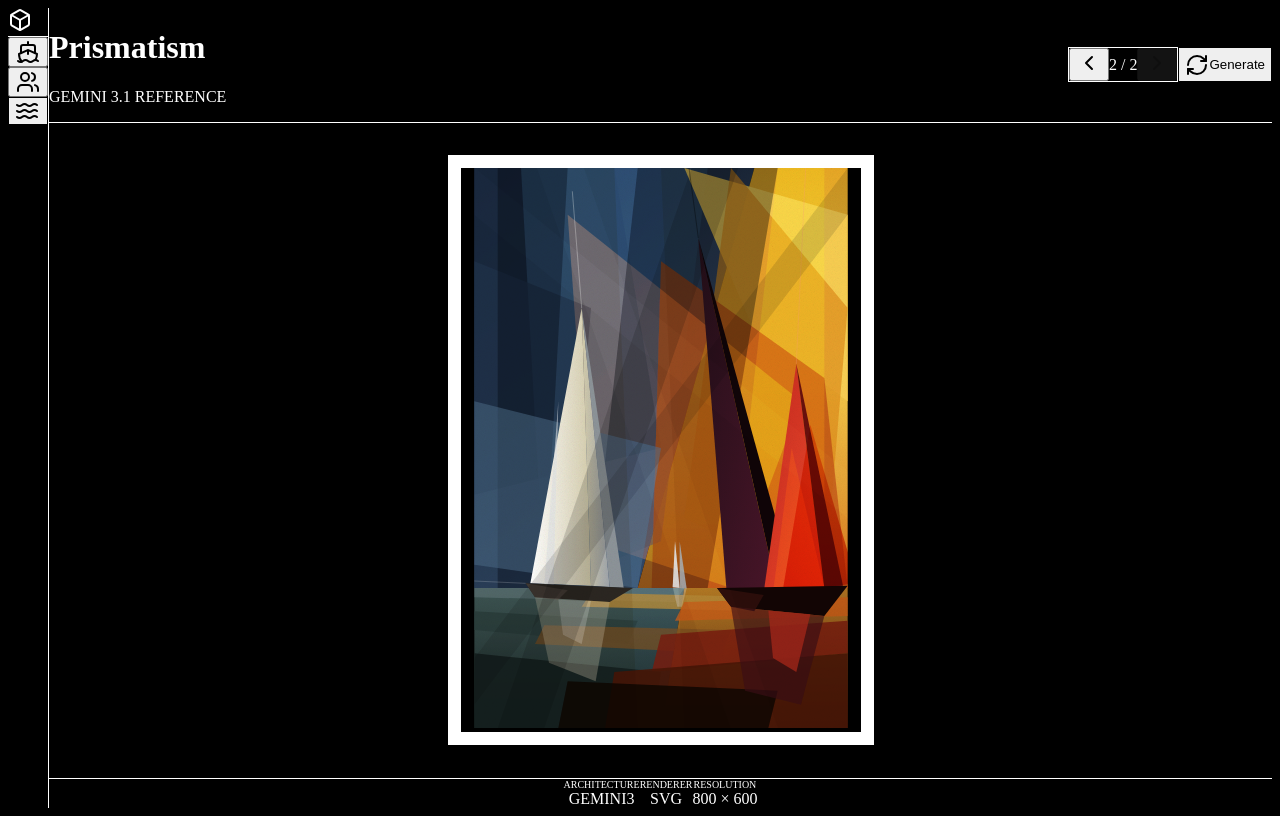
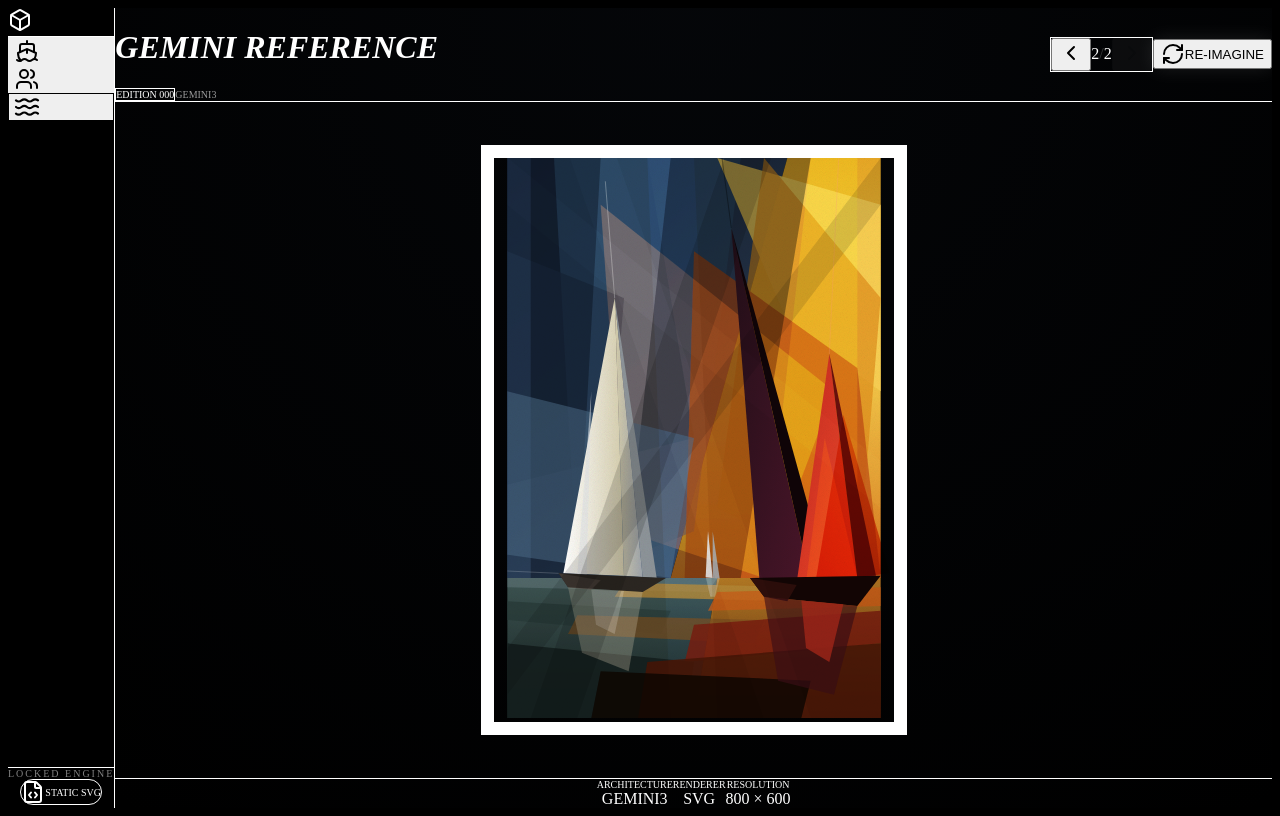
Before and after one commit to cshabsin/feininger, a Next.js app: page /feininger/ in a window 1280 px wide. Both pictures are taken after a click on the button 49 px from the left and 110 px from the top of the page. Built offline with nearby package versions, Linux system fonts and the light colour scheme.

Commit message:
Refine UI aesthetic with softer borders, better spacing, and clearer toggle.
Gemini commit: the UI is kinda janky looking, no spacing between buttons and their neighbors, bright white lines dividing sections... and what are the buttons in the bottom left corner?

```diff
--- a/app/page.tsx
+++ b/app/page.tsx
@@ -54,109 +54,130 @@ export default function Home() {
   const showRenderToggle = version !== 'gemini3';
 
   return (
-    <div className="flex h-screen bg-neutral-950 text-neutral-200 overflow-hidden">
+    <div className="flex h-screen bg-neutral-950 text-neutral-200 overflow-hidden font-sans">
       {/* Left Sidebar */}
-      <aside className="w-20 lg:w-64 border-r border-neutral-800 bg-neutral-900 flex flex-col items-center lg:items-stretch p-4 gap-8">
-        <div className="flex items-center gap-3 px-2 py-4 border-b border-neutral-800 w-full mb-4">
-          <div className="p-2 bg-slate-700 rounded-lg">
+      <aside className="w-20 lg:w-72 border-r border-white/5 bg-neutral-900/50 backdrop-blur-xl flex flex-col p-4 gap-8">
+        <div className="flex items-center gap-3 px-3 py-6 border-b border-white/5 w-full mb-2">
+          <div className="p-2 bg-gradient-to-br from-slate-600 to-slate-800 rounded-xl shadow-inner">
              <Box className="w-6 h-6 text-white" />
           </div>
-          <span className="font-bold text-lg hidden lg:block tracking-tight">Feininger</span>
+          <div className="flex flex-col hidden lg:flex">
+            <span className="font-bold text-lg tracking-tight leading-none">Feininger</span>
+            <span className="text-[10px] text-neutral-500 font-mono mt-1 uppercase tracking-widest">Prismatism Lab</span>
+          </div>
         </div>
 
-        <nav className="flex flex-col gap-2 w-full flex-1">
-          <p className="text-[10px] uppercase tracking-widest text-neutral-500 font-bold px-3 mb-2 hidden lg:block">Versions</p>
+        <nav className="flex flex-col gap-3 w-full flex-1">
+          <p className="text-[10px] uppercase tracking-[0.2em] text-neutral-500 font-bold px-3 mb-1 hidden lg:block opacity-50">Collection</p>
 
           <button
             onClick={() => { setVersion('v1'); handleGenerate('v1'); }}
-            className={`flex items-center gap-3 px-3 py-3 rounded-xl transition-all group ${version === 'v1' ? 'bg-slate-800 text-white shadow-lg border border-slate-700' : 'text-neutral-500 hover:bg-neutral-800 hover:text-neutral-300'}`}
+            className={`flex items-center gap-4 px-4 py-4 rounded-2xl transition-all duration-300 group ${version === 'v1' ? 'bg-white/10 text-white shadow-2xl border border-white/10' : 'text-neutral-500 hover:bg-white/5 hover:text-neutral-300 border border-transparent'}`}
             title="V1: Sails"
           >
-            <Ship className={`w-5 h-5 ${version === 'v1' ? 'text-slate-400' : 'group-hover:text-neutral-400'}`} />
+            <Ship className={`w-5 h-5 transition-transform duration-500 ${version === 'v1' ? 'text-slate-400 scale-110' : 'group-hover:text-neutral-400'}`} />
             <div className="flex flex-col items-start leading-none hidden lg:flex">
-              <span className="font-semibold text-sm">V1: Sails</span>
-              <span className="text-[10px] opacity-50 mt-1">Prismatism</span>
+              <span className="font-bold text-sm">V1: Sails</span>
+              <span className="text-[10px] opacity-40 mt-1.5 font-mono">Generative Prismatism</span>
             </div>
           </button>
 
           <button
             onClick={(e) => { setVersion('v2'); handleGenerate('v2', e.shiftKey); }}
-            className={`flex items-center gap-3 px-3 py-3 rounded-xl transition-all group ${version === 'v2' ? 'bg-slate-800 text-white shadow-lg border border-slate-700' : 'text-neutral-500 hover:bg-neutral-800 hover:text-neutral-300'}`}
+            className={`flex items-center gap-4 px-4 py-4 rounded-2xl transition-all duration-300 group ${version === 'v2' ? 'bg-white/10 text-white shadow-2xl border border-white/10' : 'text-neutral-500 hover:bg-white/5 hover:text-neutral-300 border border-transparent'}`}
             title="V2: Figures"
           >
-            <Users className={`w-5 h-5 ${version === 'v2' ? 'text-slate-400' : 'group-hover:text-neutral-400'}`} />
+            <Users className={`w-5 h-5 transition-transform duration-500 ${version === 'v2' ? 'text-slate-400 scale-110' : 'group-hover:text-neutral-400'}`} />
             <div className="flex flex-col items-start leading-none hidden lg:flex">
-              <span className="font-semibold text-sm">V2: Figures</span>
-              <span className="text-[10px] opacity-50 mt-1">Intentional</span>
+              <span className="font-bold text-sm">V2: Figures</span>
+              <span className="text-[10px] opacity-40 mt-1.5 font-mono">Intentional Forms</span>
             </div>
           </button>
 
+          <div className="h-px bg-white/5 my-2 mx-3 hidden lg:block" />
+
           <button
             onClick={() => { setVersion('gemini3'); handleGenerate('gemini3'); }}
-            className={`flex items-center gap-3 px-3 py-3 rounded-xl transition-all group ${version === 'gemini3' ? 'bg-slate-800 text-white shadow-lg border border-slate-700' : 'text-neutral-500 hover:bg-neutral-800 hover:text-neutral-300'}`}
+            className={`flex items-center gap-4 px-4 py-4 rounded-2xl transition-all duration-300 group ${version === 'gemini3' ? 'bg-white/10 text-white shadow-2xl border border-white/10' : 'text-neutral-500 hover:bg-white/5 hover:text-neutral-300 border border-transparent'}`}
             title="Gemini 3.1 Pro"
           >
-            <Waves className={`w-5 h-5 ${version === 'gemini3' ? 'text-slate-400' : 'group-hover:text-neutral-400'}`} />
+            <Waves className={`w-5 h-5 transition-transform duration-500 ${version === 'gemini3' ? 'text-slate-400 scale-110' : 'group-hover:text-neutral-400'}`} />
             <div className="flex flex-col items-start leading-none hidden lg:flex">
-              <span className="font-semibold text-sm line-clamp-1">Gemini 3.1</span>
-              <span className="text-[10px] opacity-50 mt-1 uppercase">Reference</span>
+              <span className="font-bold text-sm line-clamp-1">Gemini 3.1</span>
+              <span className="text-[10px] opacity-40 mt-1.5 font-mono uppercase">Reference Art</span>
             </div>
           </button>
         </nav>
 
-        {/* Conditional Toggle */}
-        {showRenderToggle && (
-          <div className="w-full pt-6 border-t border-neutral-800 mt-auto">
-            <p className="text-[10px] uppercase tracking-widest text-neutral-500 font-bold px-3 mb-4 hidden lg:block">Renderer</p>
-            <div className="flex bg-neutral-950 p-1 rounded-xl border border-neutral-800 relative">
+        {/* Improved Toggle */}
+        <div className="w-full pt-6 border-t border-white/5 mt-auto pb-4">
+          {showRenderToggle ? (
+            <>
+              <p className="text-[10px] uppercase tracking-[0.2em] text-neutral-500 font-bold px-3 mb-4 hidden lg:block opacity-50 text-center">Engine</p>
+              <div className="flex bg-black/40 p-1.5 rounded-2xl border border-white/5 relative mx-1">
                  <div
-                 className={`absolute top-1 bottom-1 w-[calc(50%-4px)] bg-slate-700 rounded-lg transition-transform duration-200 ease-out ${renderMode === 'canvas' ? 'translate-x-full' : 'translate-x-0'}`}
+                   className={`absolute top-1.5 bottom-1.5 w-[calc(50%-6px)] bg-slate-700/80 rounded-xl transition-all duration-300 ease-[cubic-bezier(0.23,1,0.32,1)] shadow-lg ${renderMode === 'canvas' ? 'translate-x-full' : 'translate-x-0'}`}
                  />
                  <button
                    onClick={() => setRenderMode('svg')}
-                 className={`flex-1 flex items-center justify-center gap-2 py-2 text-xs font-bold z-10 transition-colors ${renderMode === 'svg' ? 'text-white' : 'text-neutral-500 hover:text-neutral-300'}`}
+                   className={`flex-1 flex flex-col items-center justify-center gap-1 py-2.5 text-xs font-bold z-10 transition-colors ${renderMode === 'svg' ? 'text-white' : 'text-neutral-500 hover:text-neutral-300'}`}
                  >
-                 <FileCode className="w-3.5 h-3.5" />
-                 <span className="hidden lg:block">SVG</span>
+                   <FileCode className="w-4 h-4" />
+                   <span className="hidden lg:block text-[9px] uppercase tracking-wider mt-0.5">SVG</span>
                  </button>
                  <button
                    onClick={() => setRenderMode('canvas')}
-                 className={`flex-1 flex items-center justify-center gap-2 py-2 text-xs font-bold z-10 transition-colors ${renderMode === 'canvas' ? 'text-white' : 'text-neutral-500 hover:text-neutral-300'}`}
+                   className={`flex-1 flex flex-col items-center justify-center gap-1 py-2.5 text-xs font-bold z-10 transition-colors ${renderMode === 'canvas' ? 'text-white' : 'text-neutral-500 hover:text-neutral-300'}`}
                  >
-                 <Play className="w-3.5 h-3.5" />
-                 <span className="hidden lg:block">Canvas</span>
+                   <Play className="w-4 h-4" />
+                   <span className="hidden lg:block text-[9px] uppercase tracking-wider mt-0.5">Canvas</span>
                  </button>
+              </div>
+            </>
+          ) : (
+            <div className="px-4 py-6 text-center">
+              <span className="text-[10px] uppercase tracking-[0.2em] text-neutral-600 font-bold block mb-2 opacity-50">Locked Engine</span>
+              <div className="inline-flex items-center gap-2 px-3 py-1.5 bg-white/5 rounded-full border border-white/5 text-[10px] font-mono text-neutral-400">
+                <FileCode className="w-3 h-3" /> STATIC SVG
               </div>
             </div>
           )}
+        </div>
       </aside>
 
       {/* Main Content */}
-      <main className="flex-1 flex flex-col relative overflow-y-auto">
-        <header className="flex items-center justify-between p-6 border-b border-neutral-900 bg-neutral-950/50 backdrop-blur-md sticky top-0 z-20">
+      <main className="flex-1 flex flex-col relative overflow-y-auto bg-[radial-gradient(circle_at_50%_0%,rgba(30,41,59,0.15),transparent)]">
+        <header className="flex items-center justify-between px-10 py-8 border-b border-white/5 bg-neutral-950/20 backdrop-blur-md sticky top-0 z-20">
           <div>
-            <h1 className="text-xl font-bold tracking-tight">Prismatism</h1>
-            <p className="text-xs text-neutral-500 font-mono">
-              {currentData?.version === 'v1' ? 'LYONEL FEININGER STYLE - V1' : currentData?.version === 'v2' ? 'LYONEL FEININGER STYLE - V2' : 'GEMINI 3.1 REFERENCE'}
-            </p>
+            <h1 className="text-2xl font-black tracking-tighter text-white uppercase italic">
+              {currentData?.version === 'v1' ? 'Prismatic Sails' : currentData?.version === 'v2' ? 'The Watchers' : 'Gemini Reference'}
+            </h1>
+            <div className="flex items-center gap-3 mt-1.5">
+               <span className="px-2 py-0.5 bg-slate-900 border border-slate-700 text-[10px] font-mono text-slate-400 rounded uppercase tracking-tighter">
+                  Edition {currentData?.seed || '000'}
+               </span>
+               <span className="text-[10px] text-neutral-500 font-mono uppercase tracking-widest opacity-60">
+                  {currentData?.version || 'N/A'}
+               </span>
+            </div>
           </div>
 
-          <div className="flex gap-2">
-            <div className="flex bg-neutral-900 rounded-lg p-1 border border-neutral-800 mr-4">
+          <div className="flex items-center gap-6">
+            <div className="flex bg-black/40 rounded-xl p-1.5 border border-white/5">
                <button
                  onClick={handlePrevious}
                  disabled={currentIndex <= 0}
-                 className="p-2 hover:bg-neutral-800 disabled:opacity-20 rounded-md transition text-neutral-400"
+                 className="p-2.5 hover:bg-white/5 disabled:opacity-10 rounded-lg transition-all text-neutral-400 active:scale-90"
                >
                  <ChevronLeft className="w-5 h-5" />
                </button>
-               <div className="px-3 flex items-center text-xs font-mono text-neutral-500 tabular-nums">
-                 {currentIndex + 1} / {history.length}
+               <div className="px-4 flex items-center text-xs font-mono font-bold text-neutral-400 tabular-nums">
+                 {currentIndex + 1} <span className="mx-2 opacity-20">/</span> {history.length}
                </div>
                <button
                  onClick={handleNext}
                  disabled={currentIndex >= history.length - 1}
-                 className="p-2 hover:bg-neutral-800 disabled:opacity-20 rounded-md transition text-neutral-400"
+                 className="p-2.5 hover:bg-white/5 disabled:opacity-10 rounded-lg transition-all text-neutral-400 active:scale-90"
                >
                  <ChevronRight className="w-5 h-5" />
                </button>
@@ -164,10 +185,10 @@ export default function Home() {
 
             <button
                onClick={(e) => handleGenerate(version, e.shiftKey)}
-               className="flex items-center gap-2 px-5 py-2 bg-slate-700 hover:bg-slate-600 rounded-lg font-bold transition text-white shadow-lg shadow-slate-900/50 border border-slate-600 active:scale-95"
+               className="flex items-center gap-3 px-8 py-3.5 bg-white text-black hover:bg-neutral-200 rounded-2xl font-black transition-all shadow-[0_0_20px_rgba(255,255,255,0.1)] active:scale-95 uppercase tracking-tighter text-sm"
             >
                <RefreshCw className="w-4 h-4" />
-               Generate
+               Re-Imagine
             </button>
           </div>
         </header>
```
Lines whose indentation alone changed are shown as unchanged.
